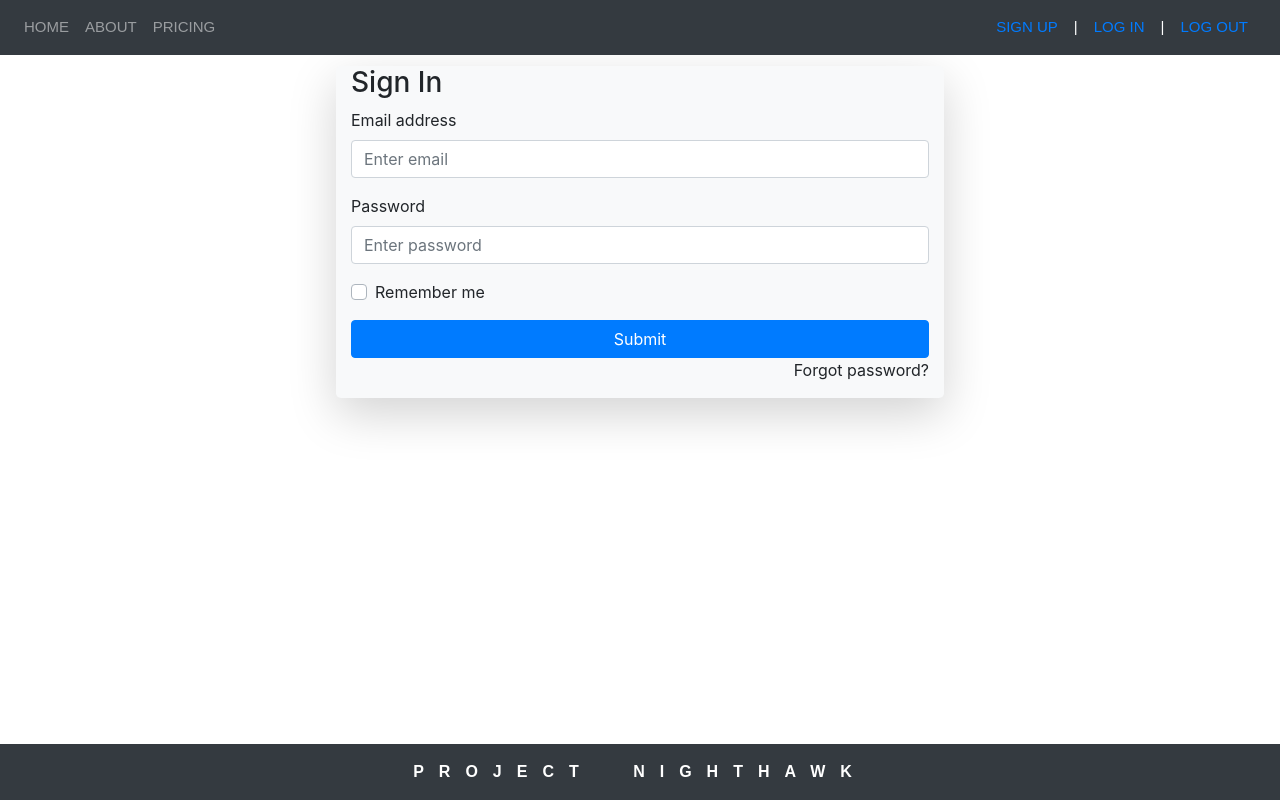
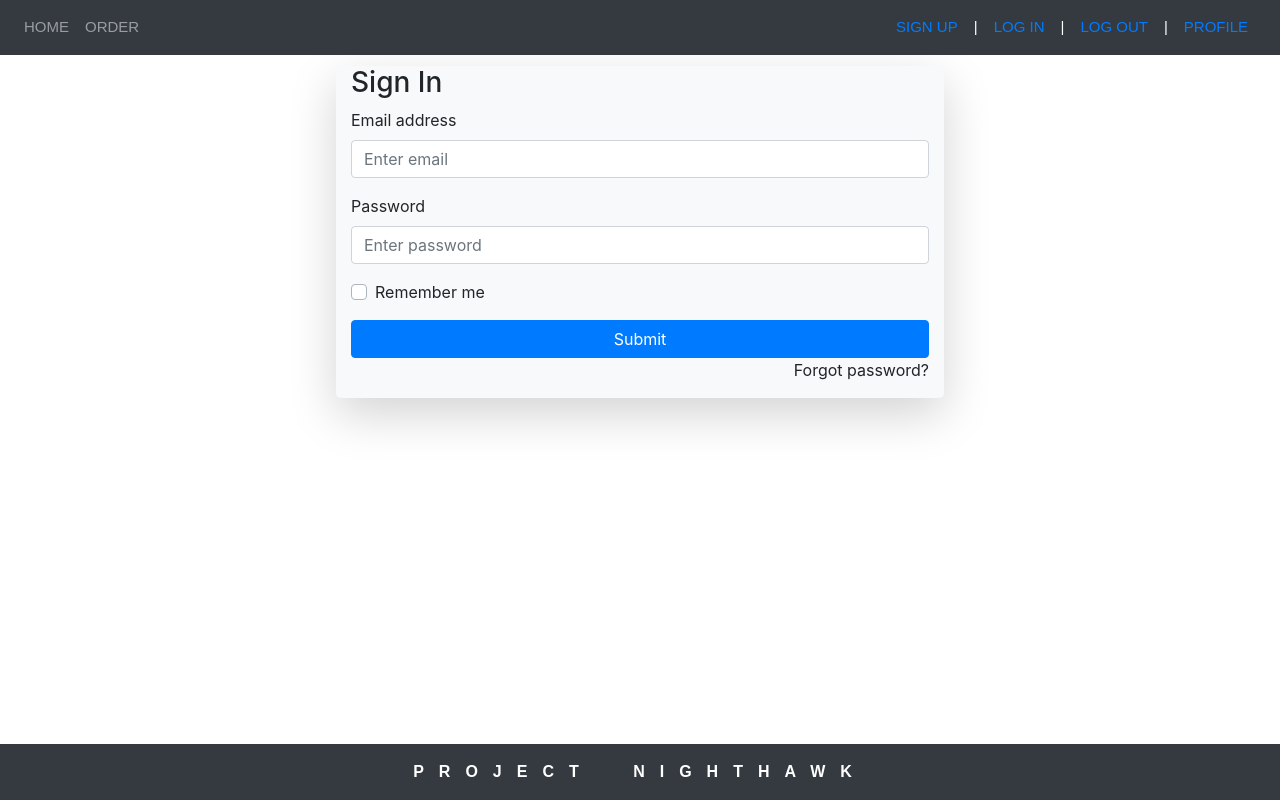
Before and after one commit to danieljhawn/next-proj-nighthawk, a Next.js app: page /Login in a window 1280 px wide. Built offline with nearby package versions, Linux system fonts and the light colour scheme.

Commit message:
cleaning things up

```diff
--- a/components/Header.js
+++ b/components/Header.js
@@ -32,10 +32,9 @@ const Header = () => (
     <Navbar fixed="top" bg="dark" variant="dark">
       <Nav className="mr-auto">
         <Nav.Link href="/">Home</Nav.Link>
-        <Nav.Link href="/about">About</Nav.Link>
-        <Nav.Link href="/pricing">Pricing</Nav.Link>
+        <Nav.Link href="/pricing">Order</Nav.Link>
       </Nav>
-      <Nav.Link href="/Register">Sign Up</Nav.Link> | <Nav.Link href="/Login">Log In</Nav.Link> | <Nav.Link onClick={logout}> Log Out</Nav.Link>
+      <Nav.Link href="/Register">Sign Up</Nav.Link> | <Nav.Link href="/Login">Log In</Nav.Link> | <Nav.Link onClick={logout}> Log Out</Nav.Link> | <Nav.Link href="/Profile"> Profile</Nav.Link>
     </Navbar>
   </div>
 );
--- a/components/Login.js
+++ b/components/Login.js
@@ -36,7 +36,7 @@ class Login extends Component {
     render() {
         return (
             <div className="row m-3 p-3">
-                <div className="col-6 rounded-lg bg-light mx-auto shadow-lg">
+                <div className="col-lg-6 col-md-10 rounded-lg bg-light mx-auto shadow-lg">
                     <form onSubmit={this.onSubmit}>
                         <h3>Sign In</h3>
 
--- a/components/Register.js
+++ b/components/Register.js
@@ -38,7 +38,7 @@ class Register extends Component {
     render() {
         return (
                 <div className="row m-3 p-3">
-                    <div className="col-6 rounded-lg bg-light mx-auto shadow-lg">
+                    <div className="col-lg-6 col-md-10 rounded-lg bg-light mx-auto shadow-lg">
                         <form noValidate onSubmit={this.onSubmit}>
                             <h3>Sign Up</h3>
 
--- a/components/StickerCalc.js
+++ b/components/StickerCalc.js
@@ -107,7 +107,7 @@ function StickerCalc() {
 
     return (
         <div className="row">
-            <div className="p-3 m-3 bg-light col-6 mx-auto rounded-lg shadow-lg">
+            <div className="p-3 m-3 bg-light col-lg-6 col-md-10 mx-auto rounded-lg shadow-lg">
                 <div> Width </div>
                 <div className="">
                     <Form className="form">
```
